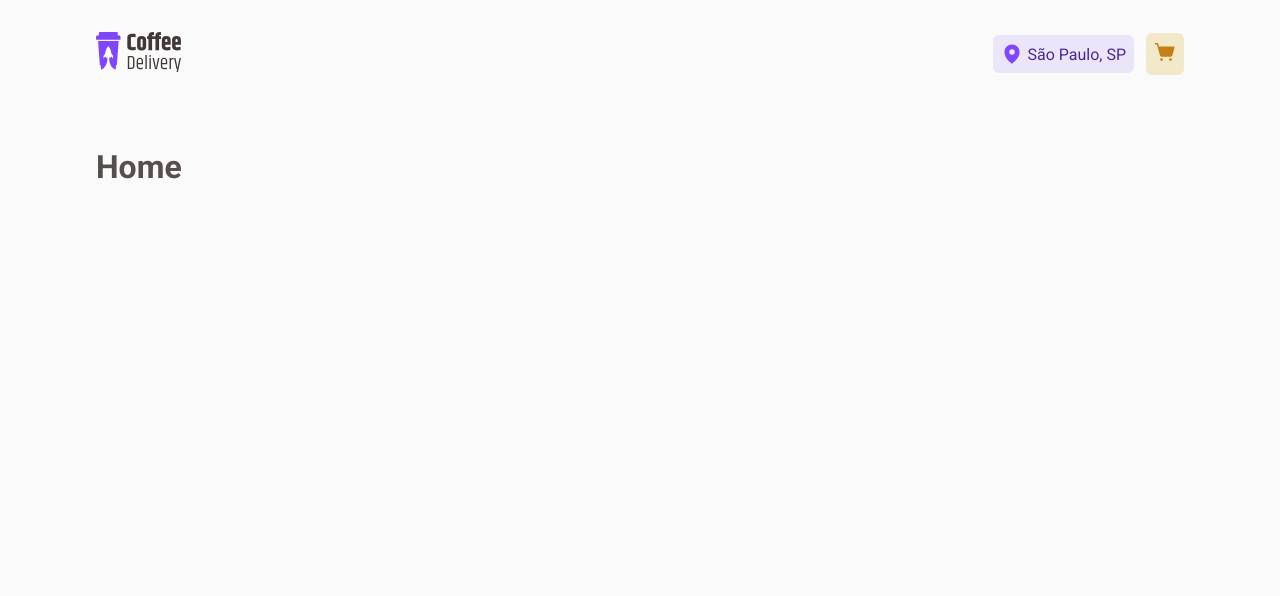
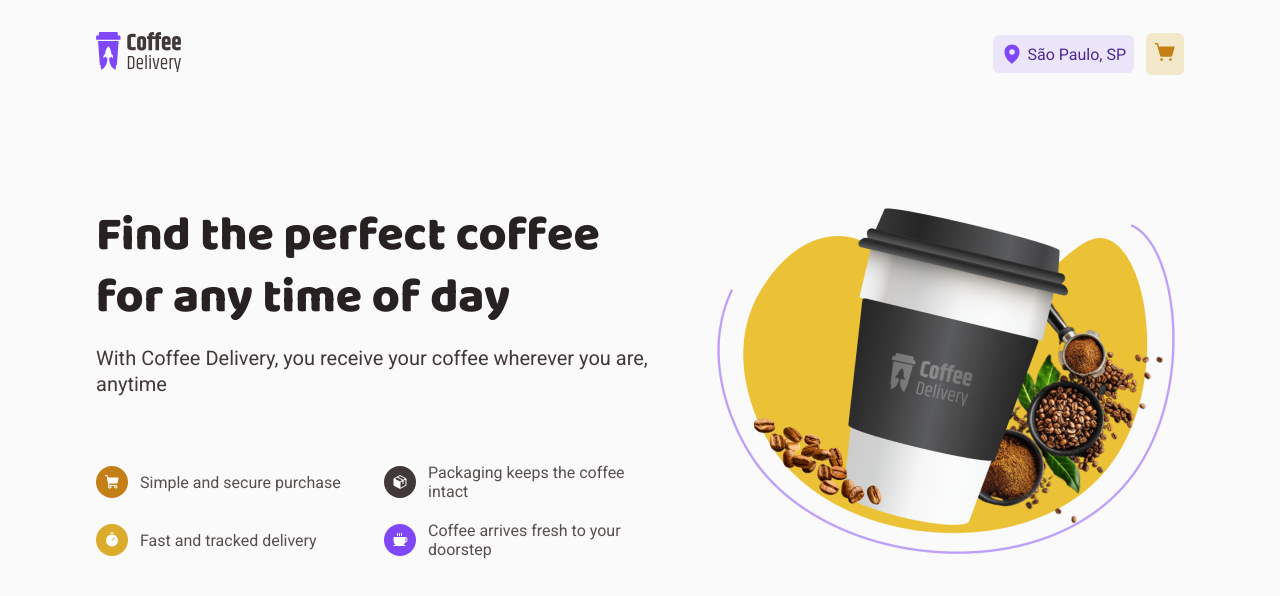
Before and after one commit to lucastenani/coffee_delivery, a React (Vite) app: page / in a window 1280 px wide. Shown: the top 596 px of the page. Built offline with nearby package versions, Linux system fonts and the light colour scheme.

Commit message:
Banner component has been created for the Home

```diff
--- /dev/null
+++ b/src/components/Banner/index.tsx
@@ -0,0 +1,57 @@
+import { Coffee, Package, ShoppingCart, Timer } from '@phosphor-icons/react'
+import coffeeCupImg from '../../assets/coffee-cup-image.png'
+import {
+  BannerContainer,
+  IconArea,
+  CoffeeCup,
+  DeliveryDetailsContainer,
+  OrderInfoBox,
+  TextBannerContainer,
+} from './styles'
+
+export function Banner() {
+  return (
+    <BannerContainer>
+      <TextBannerContainer>
+        <article>
+          <h1>Find the perfect coffee for any time of day</h1>
+          <h2>
+            With Coffee Delivery, you receive your coffee wherever you are,
+            anytime
+          </h2>
+        </article>
+        <DeliveryDetailsContainer>
+          <OrderInfoBox>
+            <IconArea iconcolor="yellow">
+              <ShoppingCart size={16} weight="fill" />
+            </IconArea>
+            <span>Simple and secure purchase</span>
+          </OrderInfoBox>
+          <OrderInfoBox>
+            <IconArea iconcolor="gray">
+              <Package size={16} weight="fill" />
+            </IconArea>
+            <span>Packaging keeps the coffee intact</span>
+          </OrderInfoBox>
+          <OrderInfoBox>
+            <IconArea iconcolor="yellowDark">
+              <Timer size={16} weight="fill" />
+            </IconArea>
+            <span>Fast and tracked delivery</span>
+          </OrderInfoBox>
+          <OrderInfoBox>
+            <IconArea iconcolor="purple">
+              <Coffee size={16} weight="fill" />
+            </IconArea>
+            <span>Coffee arrives fresh to your doorstep</span>
+          </OrderInfoBox>
+        </DeliveryDetailsContainer>
+      </TextBannerContainer>
+
+      <CoffeeCup
+        src={coffeeCupImg}
+        alt="Image of a Coffee Delivery Cup surrounded by various coffee beans"
+      />
+    </BannerContainer>
+  )
+}
--- /dev/null
+++ b/src/components/Banner/styles.ts
@@ -0,0 +1,88 @@
+import styled from 'styled-components'
+
+export const BannerContainer = styled.section`
+  margin-top: 3.375rem;
+
+  display: flex;
+  align-items: center;
+  justify-content: space-between;
+  gap: 3.5rem;
+
+  @media (max-width: 768px) {
+    flex-wrap: wrap;
+    justify-content: center;
+  }
+`
+
+export const TextBannerContainer = styled.div`
+  display: flex;
+  flex-direction: column;
+  gap: 4.125rem;
+
+  article:first-child {
+    display: flex;
+    flex-direction: column;
+    gap: 1rem;
+
+    h1 {
+      color: ${(props) => props.theme['base-title']};
+      font-family: ${(props) => props.theme.baloo};
+      font-size: 3rem;
+      font-weight: 800;
+      line-height: 3.9rem;
+    }
+
+    h2 {
+      color: ${(props) => props.theme['base-subtitle']};
+      font-size: 1.25rem;
+      font-weight: 400;
+      line-height: 1.625rem;
+    }
+  }
+`
+
+export const DeliveryDetailsContainer = styled.article`
+  display: grid;
+  grid-template-columns: repeat(2, 1fr);
+  gap: 1.25rem;
+
+  @media (max-width: 425px) {
+    display: flex;
+    flex-direction: column;
+  }
+`
+
+const ICON_COLOR = {
+  yellow: 'primary-hover',
+  yellowDark: 'primary',
+  gray: 'base-subtitle',
+  purple: 'secondary',
+}
+
+interface IconProps {
+  iconcolor: keyof typeof ICON_COLOR
+}
+
+export const IconArea = styled.div<IconProps>`
+  color: ${(props) => props.theme.white};
+  background-color: ${(props) => props.theme[ICON_COLOR[props.iconcolor]]};
+
+  height: 32px;
+  padding: 0.5rem;
+  border-radius: 50%;
+`
+
+export const OrderInfoBox = styled.div`
+  display: flex;
+  align-items: center;
+  gap: 0.75rem;
+
+  span {
+    font-size: 1rem;
+  }
+`
+
+export const CoffeeCup = styled.img`
+  width: 100%;
+  max-width: 29.75rem;
+`
--- a/src/pages/Home/index.tsx
+++ b/src/pages/Home/index.tsx
@@ -1,3 +1,9 @@
+import { Banner } from '../../components/Banner'
+
 export function Home() {
-  return <h1>Home</h1>
+  return (
+    <main>
+      <Banner />
+    </main>
+  )
 }
```
Also changed, not shown: src/assets/coffee-cup-image.png (added).
